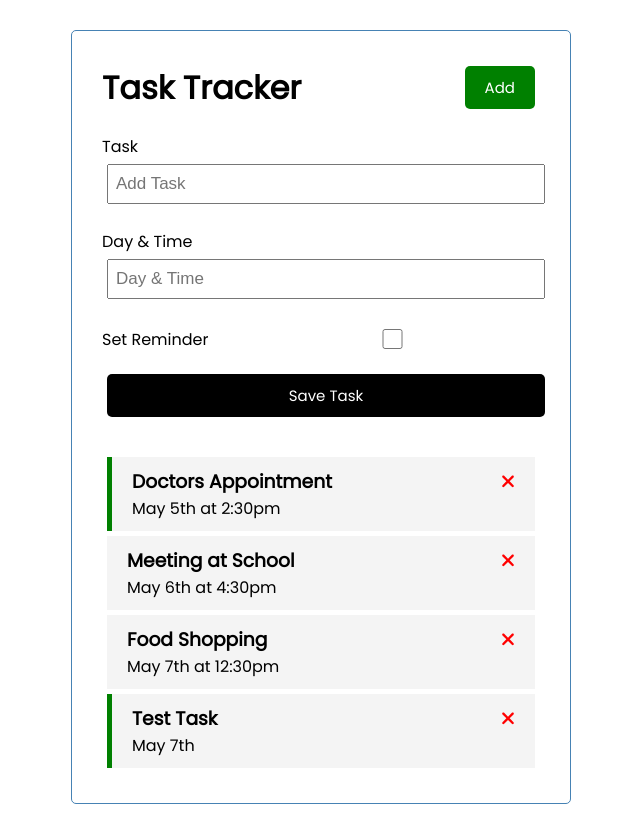
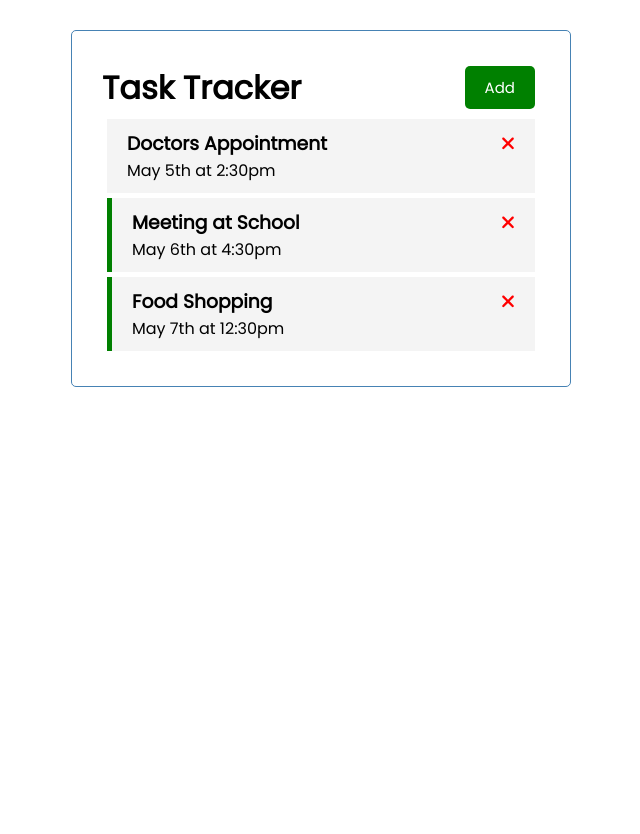
Before and after one commit to Nasiemjr/todo_angular, an Angular app: page / in a window 1280 px wide. Shown: the whole page, without its empty margins (319-959 px from the left). After the commit the page ends 800 px from the top, so only its background shows below. Built offline with nearby package versions, Linux system fonts and the light colour scheme; data requests are answered from the project's data file.

Commit message:
Toggle and UI Service

```diff
--- a/db.json
+++ b/db.json
@@ -4,25 +4,19 @@
       "id": 1,
       "text": "Doctors Appointment",
       "day": "May 5th at 2:30pm",
-      "reminder": true
+      "reminder": false
     },
     {
       "id": 2,
       "text": "Meeting at School",
       "day": "May 6th at 4:30pm",
-      "reminder": false
+      "reminder": true
     },
     {
       "id": 3,
       "text": "Food Shopping",
       "day": "May 7th at 12:30pm",
-      "reminder": false
-    },
-    {
-      "text": "Test Task",
-      "day": "May 7th",
-      "reminder": true,
-      "id": 4
+      "reminder": true
     }
   ]
 }
--- a/src/app/components/add-task/add-task.component.html
+++ b/src/app/components/add-task/add-task.component.html
@@ -1,4 +1,4 @@
-<form class="add-form" (ngSubmit)="onSubmit()">
+<form *ngIf="showAddTask" class="add-form" (ngSubmit)="onSubmit()">
     <div class="form-control">
         <label for="text">Task</label>
         <input type="text" name="text" id="text" [(ngModel)]="text" placeholder="Add Task" />
--- a/src/app/components/add-task/add-task.component.ts
+++ b/src/app/components/add-task/add-task.component.ts
@@ -1,5 +1,7 @@
 import { Component, Output, EventEmitter } from '@angular/core';
 import {Task} from '../../Task'
+import { UiService } from 'src/app/services/ui.service';
+import {Subscription} from 'rxjs';
 
 @Component({
   selector: 'app-add-task',
@@ -11,6 +13,12 @@
   text: string;
   day: string;
   reminder: boolean = false;
+  showAddTask: boolean;
+  subscription: Subscription;
+
+  constructor (private uiService: UiService){
+    this.subscription = this.uiService.onToggle().subscribe(value => this.showAddTask = value);
+  }
 
   onSubmit(){
     if (!this.text){
--- a/src/app/components/header/header.component.html
+++ b/src/app/components/header/header.component.html
@@ -1,4 +1,5 @@
 <header>
     <h1>{{title}}</h1>
-    <app-button color="green" text="Add" (btnClick)="toggleAddTask()"></app-button>
+    <app-button color="{{ showAddTask ? 'red' : 'green'}}"
+    text="{{ showAddTask ? 'Close' : 'Add'}}" (btnClick)="toggleAddTask()"></app-button>
 </header>
--- a/src/app/components/header/header.component.ts
+++ b/src/app/components/header/header.component.ts
@@ -1,4 +1,6 @@
 import { Component } from '@angular/core';
+import { UiService } from 'src/app/services/ui.service';
+import {Subscription} from 'rxjs';
 
 @Component({
   selector: 'app-header',
@@ -7,9 +9,15 @@
 })
 export class HeaderComponent {
  title: string = 'Task Tracker';
+ showAddTask: boolean = false;
+ subscription: Subscription;
+
+ constructor(private uiService:UiService){
+  this.subscription = this.uiService.onToggle().subscribe(value => this.showAddTask = value);
+ }
 
 toggleAddTask(){
-  console.log('toggle');
+  this.uiService.toggleAddTask();
 }
 
 }
--- /dev/null
+++ b/src/app/services/ui.service.ts
@@ -0,0 +1,23 @@
+import { Injectable } from '@angular/core';
+import {Observable, Subject} from 'rxjs'
+
+@Injectable({
+  providedIn: 'root'
+})
+export class UiService {
+  private showAddTask: boolean = false;
+  private subject = new Subject<any>();
+
+  constructor() { }
+
+  toggleAddTask(): void {
+    this.showAddTask = !this.showAddTask;
+    this.subject.next(this.showAddTask);
+  }
+
+  onToggle(): Observable <any> {
+    return this.subject.asObservable();
+  }
+
+
+}
```
Also changed, not shown: 1 other file (tests, documents, lock files or other folders).
